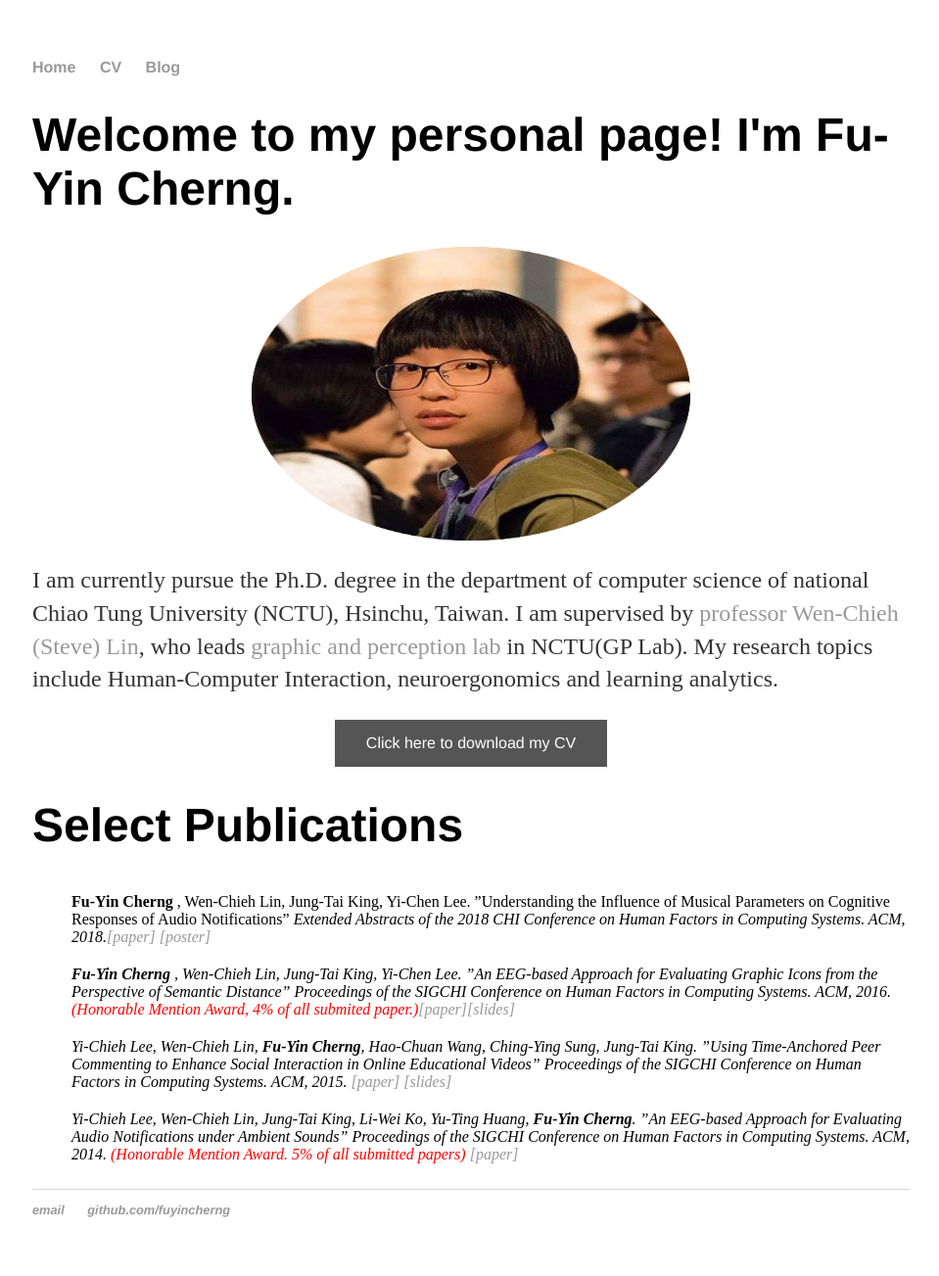
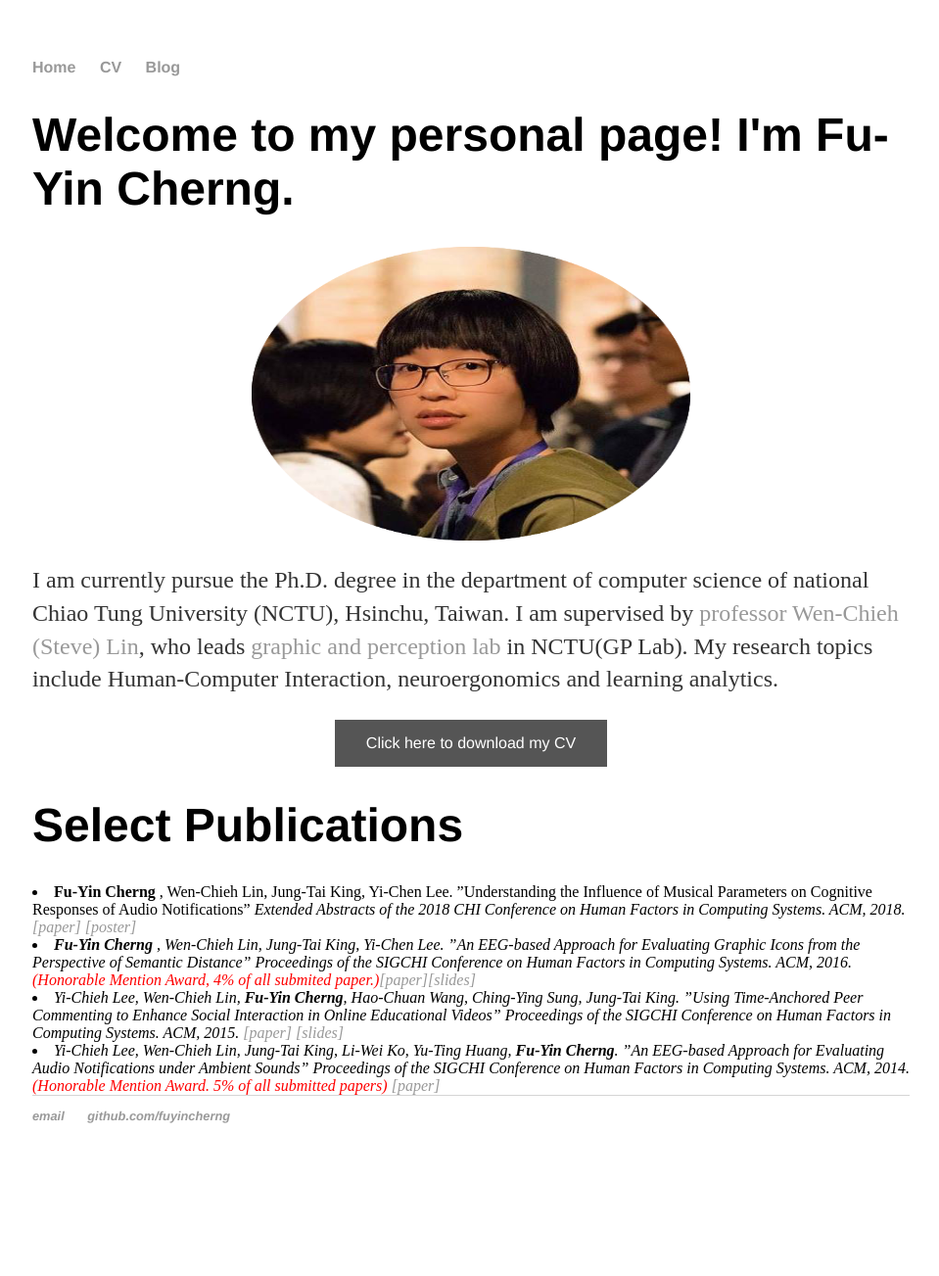
Before and after one commit to FuyinCherng/FuyinCherng.github.io, a Jekyll site: the page built from index.html, in a window 1280 px wide. Shown: the whole page at 98% size, without its empty margins (159-1118 px from the left). Built offline with Jekyll 4.4.1, drawn with Linux system fonts in a browser that asks for light colours; after the commit the page ends 1207 px from its top, so only the background shows below that.

Commit message:
change front for publications

```diff
--- a/index.html
+++ b/index.html
@@ -23,7 +23,6 @@ title: Fu-Yin Cherng
 	</div>
 
 	<h1>Select Publications</h1>
-		<ul style="list-style-type:none">
 			<li><strong>Fu-Yin Cherng </strong>, Wen-Chieh Lin, Jung-Tai King, Yi-Chen Lee. ”Understanding the Influence of Musical Parameters on Cognitive Responses of Audio Notifications” <em>Extended Abstracts of the 2018 CHI Conference on Human Factors in Computing Systems. ACM, 2018.<a href="https://dl.acm.org/citation.cfm?id=3188572" target="_blank">[paper]</a> <a href="/cv/poster_LBW18_final.pdf" target="_blannk">[poster]</a> </li>
 
 			<li><strong>Fu-Yin Cherng </strong>, Wen-Chieh Lin, Jung-Tai King, Yi-Chen Lee. ”An EEG-based Approach for Evaluating Graphic Icons from the Perspective of Semantic Distance” <em>Proceedings of the SIGCHI Conference on Human Factors in Computing Systems. ACM, 2016. <font color="red">(Honorable Mention Award, 4% of all submited paper.)</font></em><a href="https://dl.acm.org/citation.cfm?id=2858133" target="_blank">[paper]</a><a href="/cv/CHI2016_slides.pdf" target="_blannk">[slides]</a></li>
@@ -32,6 +31,4 @@ title: Fu-Yin Cherng
 
 			<li>Yi-Chieh Lee, Wen-Chieh Lin, Jung-Tai King, Li-Wei Ko, Yu-Ting Huang, <strong>Fu-Yin Cherng</strong>. ”An EEG-based Approach for Evaluating Audio Notifications under Ambient Sounds” <em>Proceedings of the SIGCHI Conference on Human Factors in Computing Systems. ACM, 2014. <font color="red">(Honorable Mention Award. 5% of all submitted papers)</font></em> <a href="https://dl.acm.org/citation.cfm?id=2557076 target="_blank">[paper]</a></li>
 
-		</ul>
-
 	</div>
```
